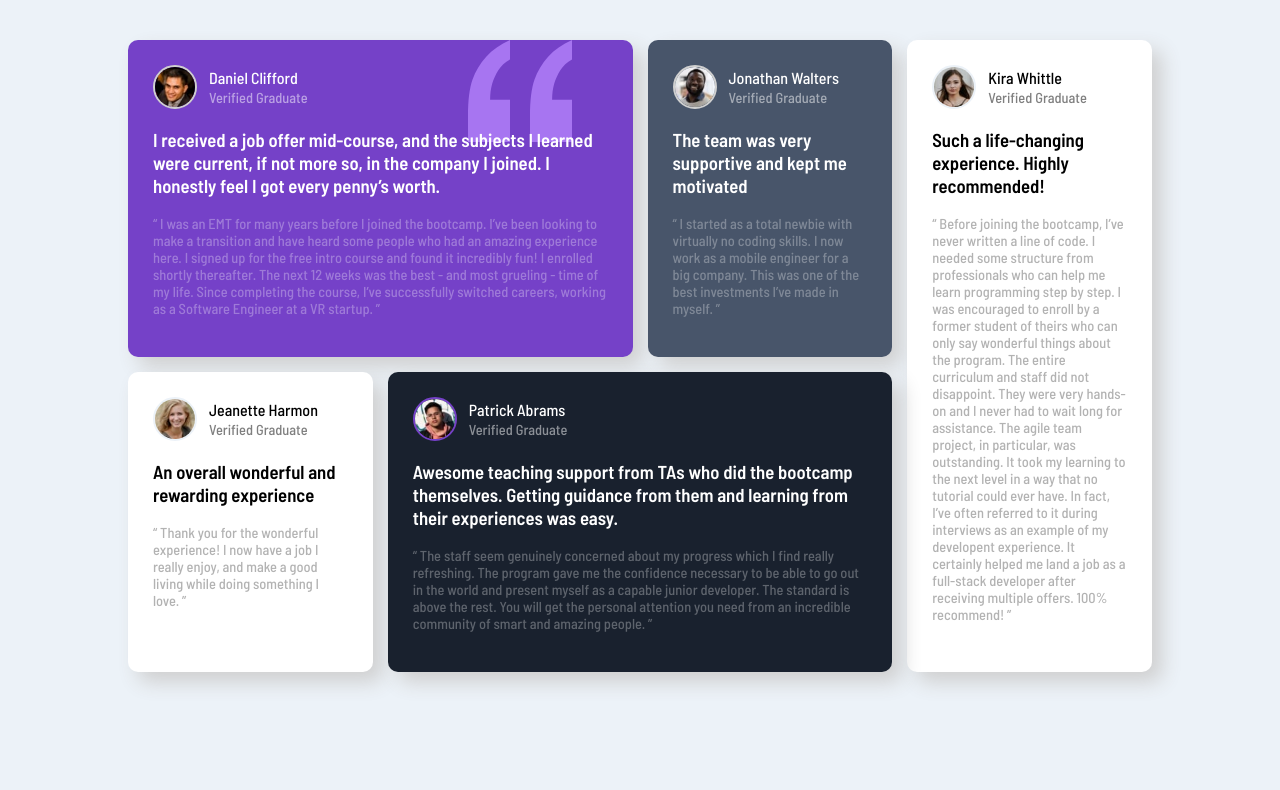
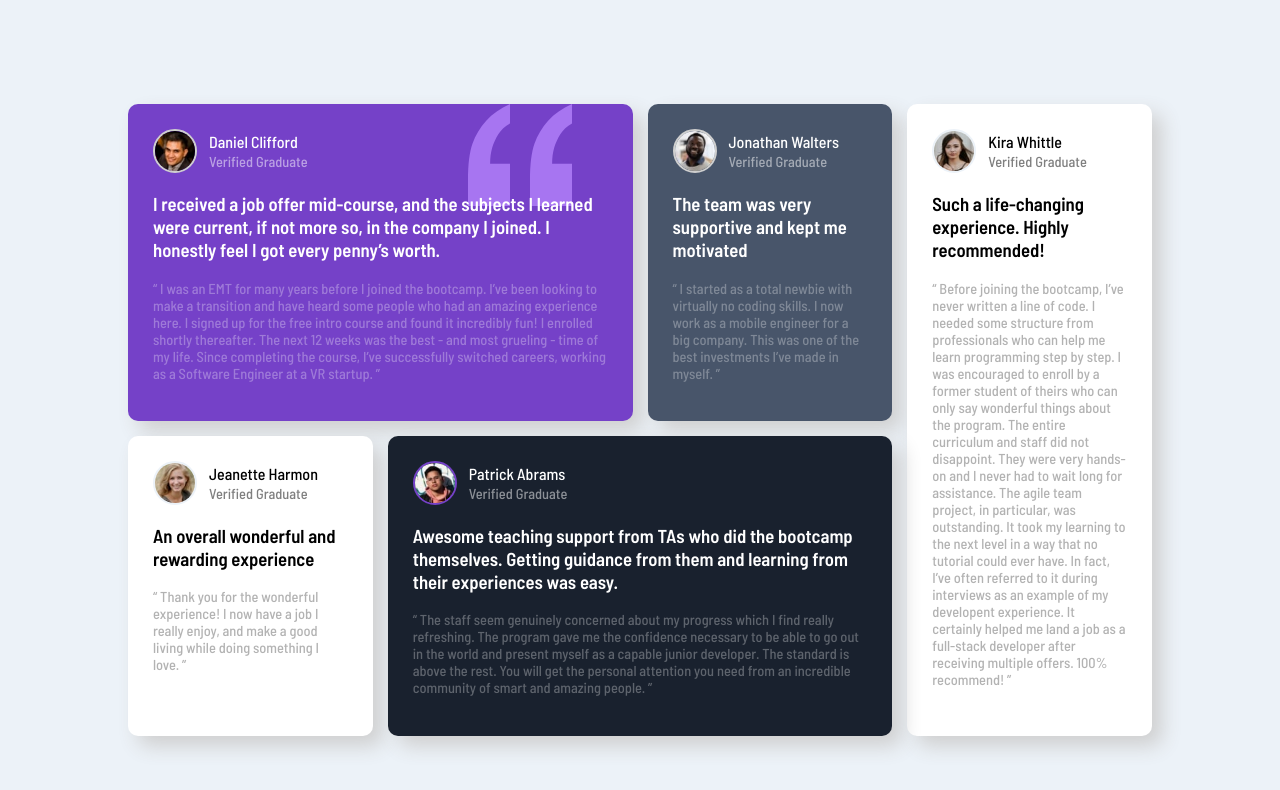
Before and after one commit to mohamedqabbari/testimonials-grid-section-main, a website: page index.html in a window 1280 px wide. Drawn offline with Linux system fonts and the light colour scheme.

Commit message:
First Update of Frontend Mentor: Testimonials Grid Section

```diff
--- a/styles/style.scss
+++ b/styles/style.scss
@@ -132,7 +132,7 @@ body, html {
     }
 }
 @media screen and (min-width: 1000px) {
-    body {
+    body, html {
         height: 100% !important;
         .container {
             width: 80% !important;
```
Also changed, not shown: styles/style.css.
